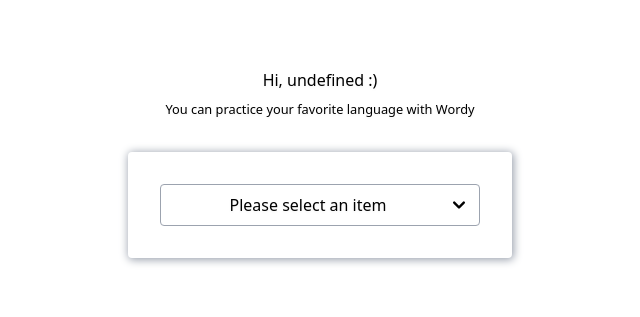
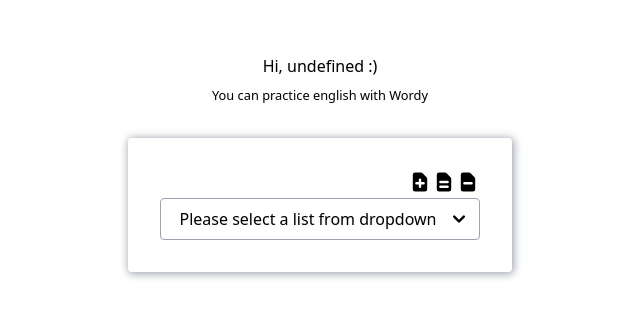
Before and after one commit to egmncyln/wordy, a Next.js app: page /wordy in a window 1280 px wide. Shown: the part 237-554 px from the top of the page, without its empty margins (320-960 px from the left). Built offline with nearby package versions, Linux system fonts and the light colour scheme.

Commit message:
added new icons to wordy page

```diff
--- a/components/dropdown/dropdown.module.css
+++ b/components/dropdown/dropdown.module.css
@@ -17,13 +17,6 @@
   justify-center
   h-6
   flex-grow
-}
-
-.chevron {
-  @apply
-  transition-all
-  h-6
-  w-6
 }
 
 .dropdown[opened=true] .chevron {
--- a/components/dropdown/dropdown.tsx
+++ b/components/dropdown/dropdown.tsx
@@ -2,19 +2,34 @@ import React, { useEffect, useState } from 'react'
 import Chevron from '../../icons/chevron'
 import { KeyValue } from '../../models/key-value.model'
 import styles from './dropdown.module.css'
-import cn from 'classnames'
 import Input from '../input/input'
+import { Types } from '../../enums/types.enum'
 
 export const OPTION_DEFAULT_VALUE = 'OPTION_DEFAULT_VALUE'
 
-function Dropdown({ datas, ...props }: any) {
+function Dropdown({ datas, type, ...props }: any) {
   let dataNodes: any;
   const [disabled, setDisabled] = useState(false);
   const [opened, setOpened] = useState(false);
+  const [label, setLabel] = useState('');
 
-  if (!datas || datas.length <= 0) {
-    setDisabled(true);
-  }
+  useEffect(() => {
+    if (!datas || datas.length <= 0) {
+      setDisabled(true);
+    }
+    if (type === Types.List) {
+      if (disabled)
+        setLabel(`Please create at least one list to select`);
+      else
+        setLabel('Please select a list from dropdown');
+    }
+    else if (type === Types.Word) {
+      if (disabled)
+        setLabel(`Please add at least one word to select`);
+      else
+        setLabel('Please select a word from dropdown');
+    }
+  }, [datas, type, disabled]);
 
   const onSearch = (search: string) => {
     if (!dataNodes) {
@@ -36,8 +51,8 @@ function Dropdown({ datas, ...props }: any) {
   return (
     <div className='dropdown-container relative' disabled={disabled}>
       <div {...props} className={styles.dropdown} opened={opened.toString()} onClick={() => setOpened(!opened)}>
-        <label className={styles.label}>Please select an item</label>
-        <Chevron className={cn(styles.chevron)} />
+        <label className={styles.label}>{label}</label>
+        <Chevron className={styles.chevron} />
       </div>
       <div className={styles.search}>
         <Input className={styles.input} type='text' placeholder='Type min 3 chars to search' onChange={onSearch} />
--- /dev/null
+++ b/enums/types.enum.ts
@@ -0,0 +1,4 @@
+export enum Types {
+  List = 0,
+  Word = 1
+}
--- /dev/null
+++ b/icons/add.tsx
@@ -0,0 +1,13 @@
+import React from 'react'
+import styles from './shared/icon.module.css'
+import cn from 'classnames'
+
+function Add({ className, props }: any) {
+  return (
+    <svg {...props} xmlns="http://www.w3.org/2000/svg" className={cn(styles.icon, className)} viewBox="0 0 20 20" fill="currentColor">
+      <path fillRule="evenodd" d="M6 2a2 2 0 00-2 2v12a2 2 0 002 2h8a2 2 0 002-2V7.414A2 2 0 0015.414 6L12 2.586A2 2 0 0010.586 2H6zm5 6a1 1 0 10-2 0v2H7a1 1 0 100 2h2v2a1 1 0 102 0v-2h2a1 1 0 100-2h-2V8z" clipRule="evenodd" />
+    </svg>
+  )
+}
+
+export default Add
--- a/icons/chevron.tsx
+++ b/icons/chevron.tsx
@@ -1,9 +1,10 @@
 import React from 'react'
+import styles from './shared/icon.module.css'
 import cn from 'classnames'
 
-function Chevron({ className, ...props }: any) {
+function Chevron({ className, props }: any) {
   return (
-    <svg {...props} className={cn('h-5 w-5', className)} xmlns="http://www.w3.org/2000/svg" viewBox="0 0 20 20" fill="currentColor">
+    <svg {...props} className={cn(styles.icon, className)} xmlns="http://www.w3.org/2000/svg" viewBox="0 0 20 20" fill="currentColor">
       <path fillRule="evenodd" d="M5.293 7.293a1 1 0 011.414 0L10 10.586l3.293-3.293a1 1 0 111.414 1.414l-4 4a1 1 0 01-1.414 0l-4-4a1 1 0 010-1.414z" clipRule="evenodd" />
     </svg>
   )
--- /dev/null
+++ b/icons/delete.tsx
@@ -0,0 +1,13 @@
+import React from 'react'
+import styles from './shared/icon.module.css'
+import cn from 'classnames'
+
+function Delete({ className, props }: any) {
+  return (
+    <svg {...props} xmlns="http://www.w3.org/2000/svg" className={cn(styles.icon, className)} viewBox="0 0 20 20" fill="currentColor">
+      <path fillRule="evenodd" d="M6 2a2 2 0 00-2 2v12a2 2 0 002 2h8a2 2 0 002-2V7.414A2 2 0 0015.414 6L12 2.586A2 2 0 0010.586 2H6zm1 8a1 1 0 100 2h6a1 1 0 100-2H7z" clipRule="evenodd" />
+    </svg>
+  )
+}
+
+export default Delete
--- /dev/null
+++ b/icons/edit.tsx
@@ -0,0 +1,13 @@
+import React from 'react'
+import styles from './shared/icon.module.css'
+import cn from 'classnames'
+
+function Edit({ className, props }: any) {
+  return (
+    <svg {...props} xmlns="http://www.w3.org/2000/svg" className={cn(styles.icon, className)} viewBox="0 0 20 20" fill="currentColor">
+      <path fillRule="evenodd" d="M4 4a2 2 0 012-2h4.586A2 2 0 0112 2.586L15.414 6A2 2 0 0116 7.414V16a2 2 0 01-2 2H6a2 2 0 01-2-2V4zm2 6a1 1 0 011-1h6a1 1 0 110 2H7a1 1 0 01-1-1zm1 3a1 1 0 100 2h6a1 1 0 100-2H7z" clipRule="evenodd" />
+    </svg>
+  )
+}
+
+export default Edit
--- /dev/null
+++ b/icons/shared/icon.module.css
@@ -0,0 +1,6 @@
+.icon {
+  @apply
+  transition-all
+  h-6
+  w-6
+}
--- a/pages/wordy.module.css
+++ b/pages/wordy.module.css
@@ -6,3 +6,17 @@
     w-full
     max-w-sm
 }
+
+.icons {
+    @apply
+    w-full
+    flex
+    justify-end
+    items-center
+    mb-1
+}
+
+.icons > *:hover{
+    @apply
+    text-gray-400
+}
--- a/pages/wordy.tsx
+++ b/pages/wordy.tsx
@@ -6,11 +6,15 @@ import styles from './wordy.module.css'
 import Dropdown from '../components/dropdown/dropdown';
 import { KeyValue } from '../models/key-value.model';
 import Form from '../components/form/form';
+import { Types } from '../enums/types.enum';
+import Add from '../icons/add';
+import Delete from '../icons/delete';
+import Edit from '../icons/edit';
 
 const Wordy: NextPage = () => {
     const router = useRouter();
     const { userId, userName } = router.query;
-
+    //[{key: 'v', value: 'verbs' }, {key: 'n', value: 'nouns' }]
     return (
         <>
             <Head>
@@ -20,11 +24,13 @@ const Wordy: NextPage = () => {
 
             <div className={styles.wordy}>
                 <label className='mb-2'>{`Hi, ${userName} :)`}</label>
-                <small className='mb-8'>You can practice your favorite language with Wordy</small>
+                <small className='mb-8'>You can practice english with Wordy</small>
                 <Form>
-                    <Dropdown label='Word Lists' datas={[{ key: 'v', value: 'verbs' }, { key: 'n', value: 'nouns' }]} />
+                    <div className={styles.icons}>
+                        <Add /><Edit /><Delete />
+                    </div>
+                    <Dropdown datas={[{ key: 'v', value: 'verbs' }, { key: 'n', value: 'nouns' }]} type={Types.List} />
                 </Form>
-
             </div>
         </>
 
```
